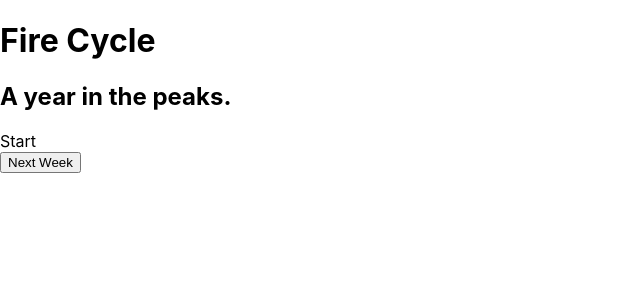
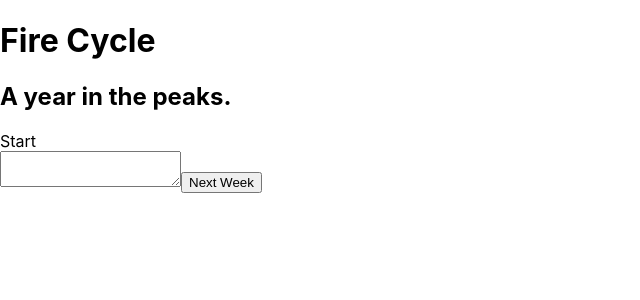
Before and after one commit to kavita-p/fire-cycle, a React (Create React App) app: page / in a window 1280 px wide. Shown: the top 300 px of the page, without its empty margins (0-640 px from the left). Built offline with nearby package versions, Linux system fonts and the light colour scheme; the HTML template or start-up script is replaced by a standard one.

Commit message:
assembled journal pages

```diff
--- a/src/App.jsx
+++ b/src/App.jsx
@@ -26,10 +26,25 @@ const App = () => {
   const [deck, updateDeck] = useState(deckBuilder());
   const [card, updateCard] = useState(deck[deck.length - 1]);
 
-  const advanceButton = () => {
+  const [scrawl, updateScrawl] = useState('');
+  const [journal, updateJournal] = useState([]);
+
+  const advanceButton = (e) => {
+    e.preventDefault();
+
+    //update journal
+    let newEntry = {
+      event: card,
+      entry: scrawl
+    }
+    updateJournal([...journal, newEntry]);
+    updateScrawl('');
+
+    //change weeks, draw new card
     if (week > 4) {
       changeWeek(0);
       updateDeck(deckBuilder());
+      updateJournal([]);
     } else {
       changeWeek(week + 1);
       updateDeck(deck.slice(0, deck.length - 1))
@@ -37,16 +52,22 @@ const App = () => {
     updateCard(deck[deck.length - 1]);
   }
 
+  const handleWriting = (e) => {
+    updateScrawl(e.target.value);
+  }
+
+
   return (
     <div className="App">
       <h1>Fire Cycle</h1>
       <h2>A year in the peaks.</h2>
       <Calendar week = {week} card = {card} />
-      <Log week = {week} />
+      {/* <Log week = {week} journal = {journal}/> */}
       <div>
-        <button onClick = {advanceButton}>
-          {week > 4 ? 'Reset' : 'Next Week'}
-        </button>
+        <form>
+          <textarea value={scrawl} onChange={handleWriting}></textarea>
+          <input type="submit" onClick={advanceButton} value={week > 4 ? 'Reset' : 'Next Week'}/>
+        </form>
       </div>
     </div>
   );
--- a/src/Calendar.jsx
+++ b/src/Calendar.jsx
@@ -10,7 +10,7 @@ const Calendar = (props) => {
           {`Week ${props.week}`}
         </div>
         <div>
-          {`Playing ${props.card.rank} of ${props.card.suit}`}
+          {`You draw the ${props.card.rank} of ${props.card.suit}`}
         </div>
       </div>
     );
--- a/src/Log.jsx
+++ b/src/Log.jsx
@@ -1,6 +1,8 @@
 const Log = (props) => {
-  if (props.week > 4 || props.week < 1) {
+  if (props.week < 1) {
     return null;
+  } else if (props.week > 4) {
+    return
   } else {
     return (<div>
       <form>
```
